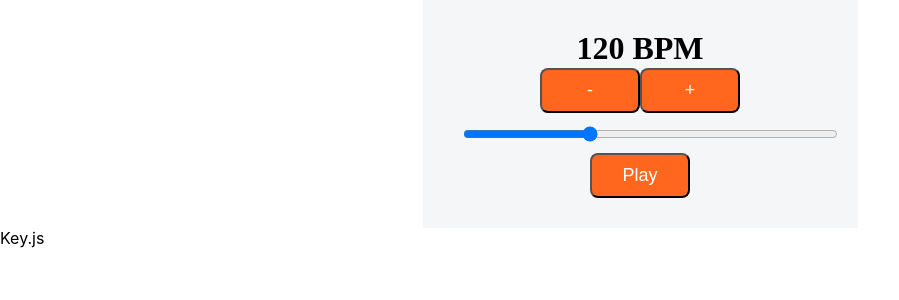
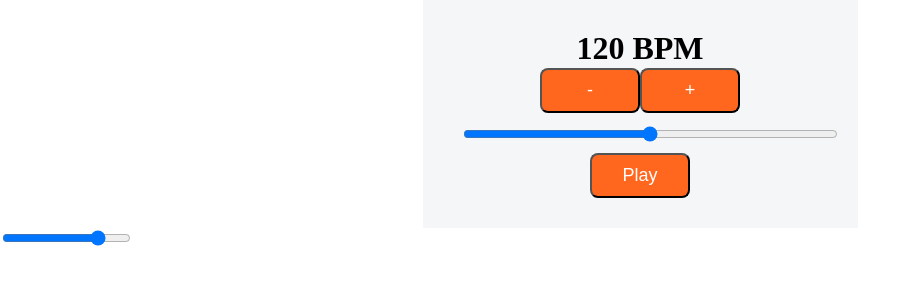
Before and after one commit to MichaelAbe/flowy, a React (Create React App) app: page / in a window 1280 px wide. Shown: the top 300 px of the page, without its empty margins (0-899 px from the left). Built offline with nearby package versions, Linux system fonts and the light colour scheme.

Commit message:
got slider to work

```diff
--- a/src/Components/Key.js
+++ b/src/Components/Key.js
@@ -2,8 +2,6 @@ import React from 'react'
 
 export default function Key() {
     return (
-        <div>
-            Key.js
-        </div>
+        <input type='range' min='60' max='240' value='200' vertical='true' />
     )
 }
--- a/src/Components/Metronome.js
+++ b/src/Components/Metronome.js
@@ -8,16 +8,17 @@ export default function Metronome() {
     const [playing, setPlaying] = useState([false])
 
     const handleBpmChange = (e) => {
+      e.preventDefault()
         let bpm = e.target.value
-        // bpm.setBpm({bpm})
+        setBpm(parseInt(bpm))
     }
 
     const handleStart = (e) => {
         alert('This is the start button')
     }
 
-    const handleBpmPlus = () => setBpm(bpm + 1)
-    const handleBpmMinus = () => setBpm(bpm + 1)
+    const handleBpmPlus = () => setBpm(parseInt(bpm) + 1)
+    const handleBpmMinus = () => setBpm(parseInt(bpm) - 1)
 
     return (
         <div className='metronome'>
@@ -28,9 +29,10 @@ export default function Metronome() {
           <input
             type='range'
             min='60'
-            max='240'
+            max='180'
             value={bpm}
-            onChange={handleBpmChange}/>
+            onChange={handleBpmChange}
+            />
         </div>
         <button className='startstop' onClick={handleStart}>
           {playing ? 'Play' : 'Stop'}
```
